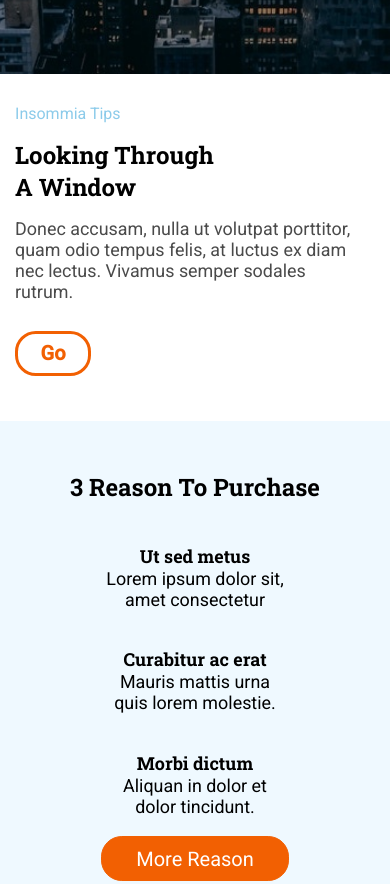
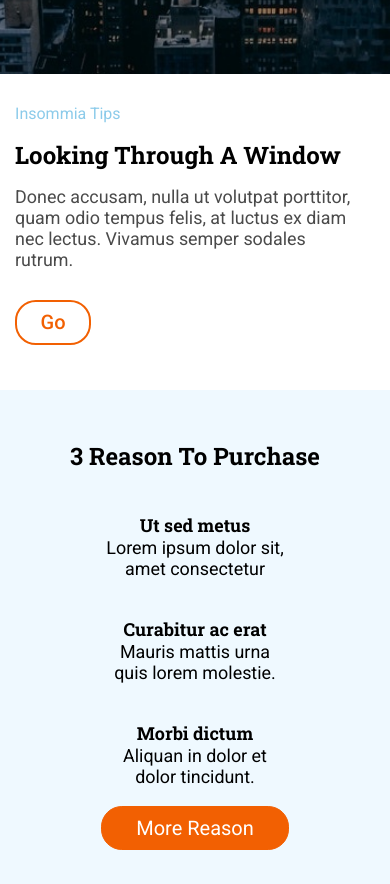
Before and after one commit to Adalab/modulo-1-evaluacion-final-yosiris-m, a website: page docs/index.html in a window 390 px wide. Shown: the part 770-1654 px from the top of the page. Drawn offline with Linux system fonts and the light colour scheme.

Commit message:
added tablet design to looking section

```diff
--- a/docs/index.html
+++ b/docs/index.html
@@ -33,14 +33,14 @@
     </header>
 
     <main>
-      <section class="main">
-        <span class="main__label">Insommia Tips</span>
-        <h2 class="main__title">looking through a window</h2>
-        <p class="main__text">
+      <section class="looking">
+        <span class="looking__label">Insommia Tips</span>
+        <h2 class="looking__title">looking through a window</h2>
+        <p class="looking__text">
           Donec accusam, nulla ut volutpat porttitor, quam odio tempus felis, at
           luctus ex diam nec lectus. Vivamus semper sodales rutrum.
         </p>
-        <a class="main__button" href="https://adalab.es">go </a>
+        <a class="looking__button" href="https://adalab.es">go </a>
       </section>
 
       <section class="reason" id="purchase">
--- a/src/scss/layout/_main.scss
+++ b/src/scss/layout/_main.scss
@@ -1,9 +1,12 @@
-.main {
+.looking {
   display: flex;
   flex-direction: column;
   justify-content: center;
-  margin-left: 0.94rem;
-  margin-right: 0.94rem;
+  margin: 0 0.94rem;
+
+  @media all and (min-width: 768px) {
+    margin: 0 2.4rem;
+  }
 
   &__label {
     color: $color-label;
@@ -14,7 +17,6 @@
   }
 
   &__title {
-    width: 12.5rem;
     color: $color-bg-label;
     font-family: $font-title;
     font-weight: normal;
@@ -23,6 +25,11 @@
     padding-top: 1rem;
     margin-bottom: 0.94rem;
     text-transform: capitalize;
+
+    @media all and (min-width: 768px) {
+      margin-bottom: 1.875rem;
+      font-size: 1.62rem;
+    }
   }
 
   &__text {
@@ -31,11 +38,15 @@
     margin-right: 0.94rem;
     font-size: 1.12rem;
     font-weight: normal;
+
+    @media all and (min-width: 768px) {
+      font-size: 1.25rem;
+    }
   }
 
   &__button {
     font-family: $font-main;
-    font-weight: bold;
+    font-weight: 500;
     text-transform: capitalize;
     font-size: 1.25rem;
     text-decoration: none;
@@ -44,13 +55,17 @@
     justify-content: center;
     align-items: center;
     background-color: white;
-    border: 0.19rem solid #f26002;
+    border: 0.125rem solid #f26002;
     border-radius: 1.3rem;
     width: 4.75rem;
     height: 45px;
     padding-top: 0;
-    margin-top: 1.8rem;
+    margin-top: 1.875rem;
     margin-bottom: 2.8rem;
+
+    @media all and (min-width: 768px) {
+      width: 5.688rem;
+    }
 
     &:hover {
       background-color: rgb(238, 221, 174);
```
Also changed, not shown: src/html/partials/main.html (+5 -5 lines), docs/assets/css/main.css.
